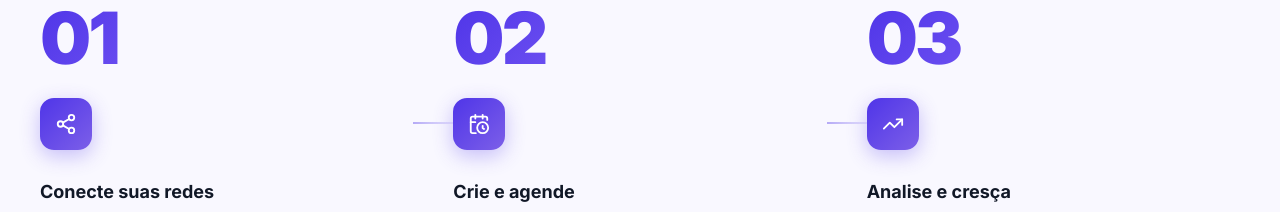
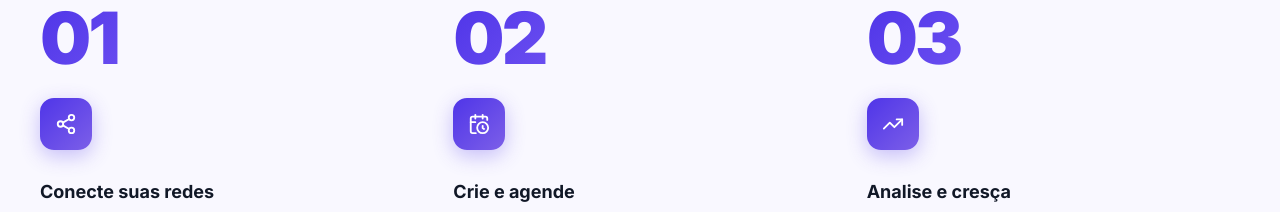
Before and after one commit to brenosemfreio/tcc, a React (Vite) app: page / in a window 1280 px wide. Shown: the part 2440-2652 px from the top of the page. Built offline with nearby package versions, Linux system fonts and the light colour scheme.

Commit message:
chore: auto sync [Claude]

```diff
--- a/src/pages/Landing/Landing.css
+++ b/src/pages/Landing/Landing.css
@@ -781,15 +781,7 @@
 }
 
 .l-step__connector {
-  display: block;
-  position: absolute;
-  /* num (~72px) + margin-bottom (24px) + half icon (26px) = ~122px */
-  top: 120px;
-  left: 100%;
-  width: 40px;
-  height: 2px;
-  background: linear-gradient(90deg, rgba(79, 53, 232, 0.4), rgba(79, 53, 232, 0.1));
-  z-index: 0;
+  display: none;
 }
 
 
--- a/src/pages/Landing/Landing.jsx
+++ b/src/pages/Landing/Landing.jsx
@@ -424,7 +424,6 @@ export default function Landing() {
                 >
                   <div className="l-step__num">{s.num}</div>
                   <div className="l-step__icon"><Icon /></div>
-                  {i < STEPS.length - 1 && <div className="l-step__connector" />}
                   <h3>{s.title}</h3>
                   <p>{s.desc}</p>
                 </motion.div>
```
